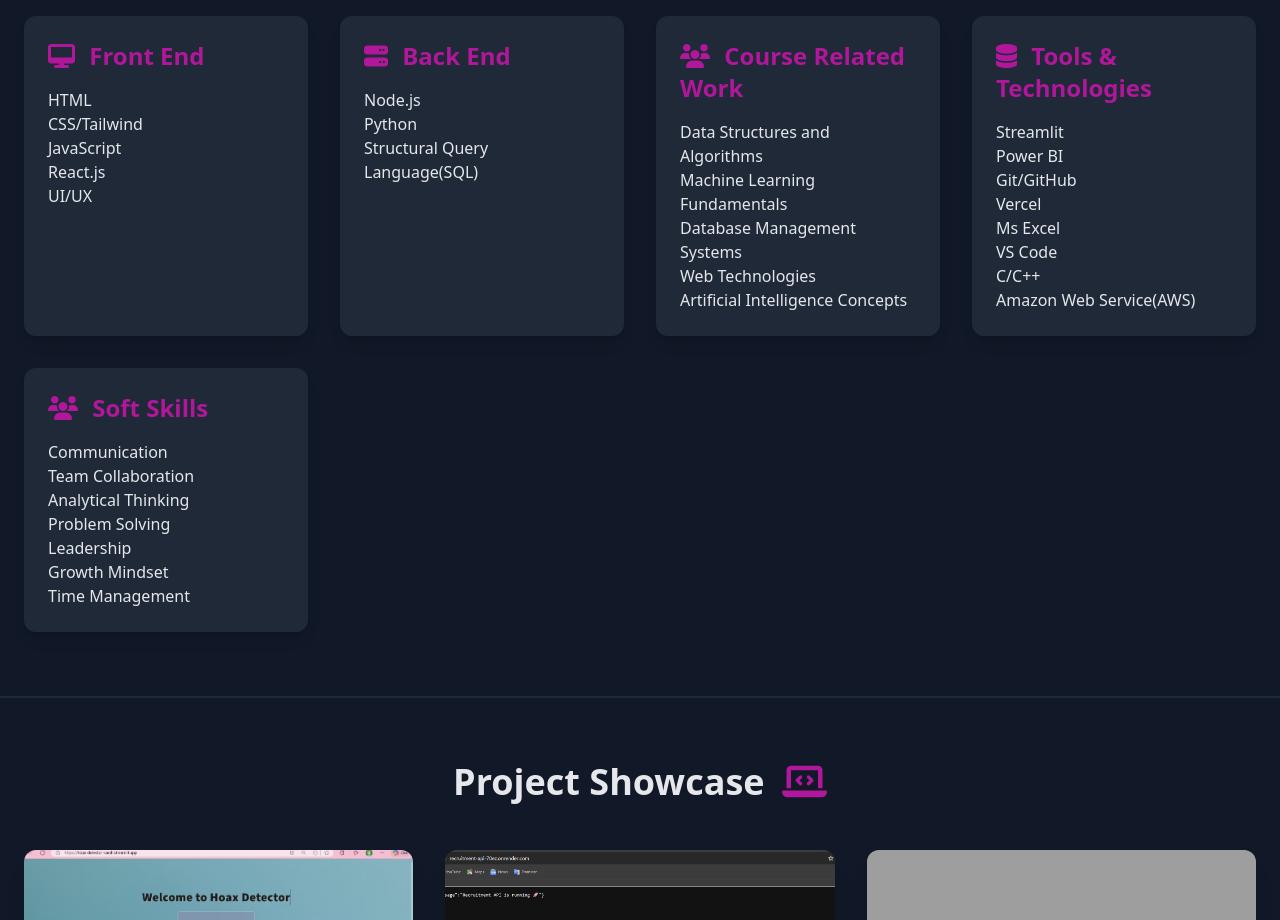
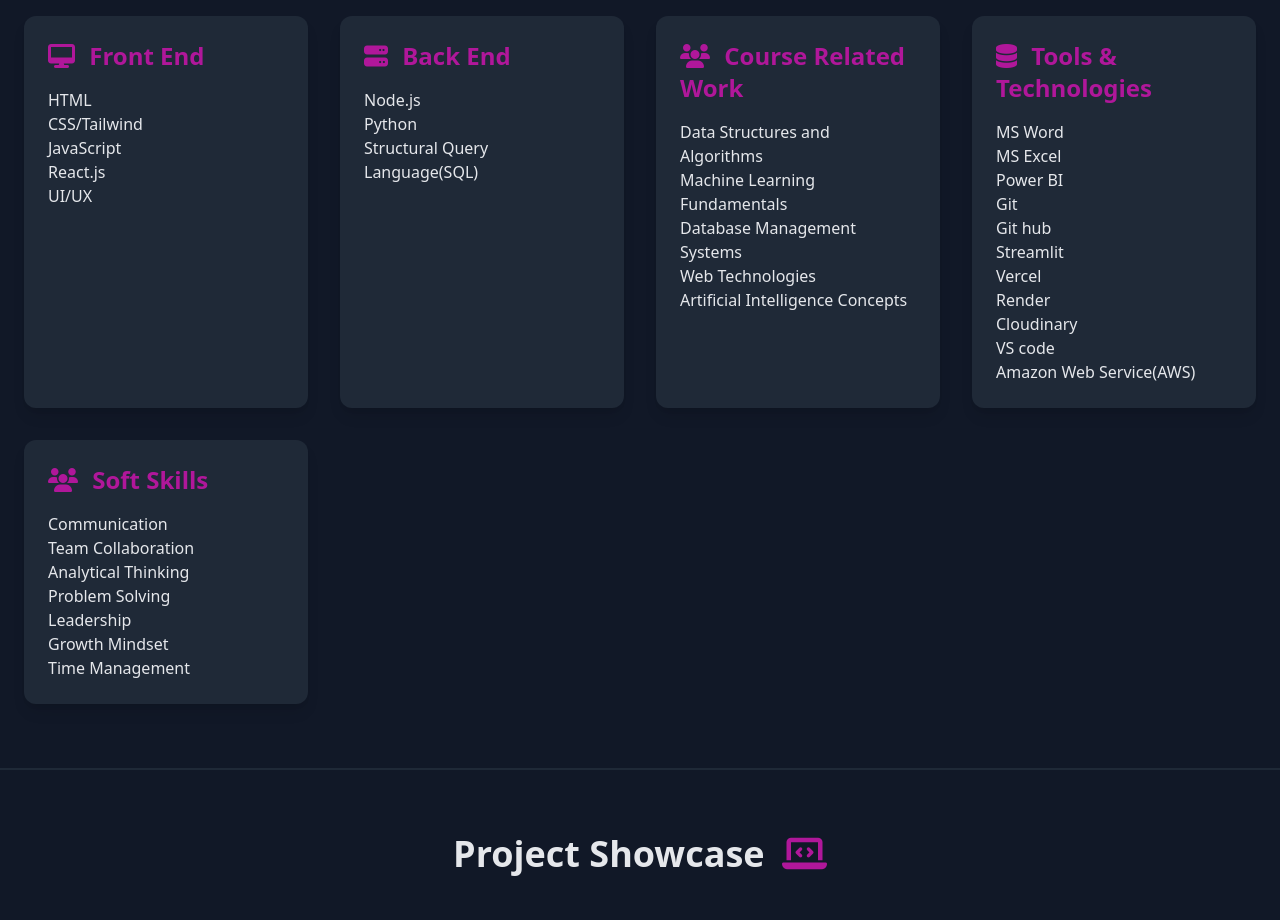
Before and after one commit to joojaya/Portfolio, a plain HTML site: page index.html in a window 1280 px wide. Shown: the part 1680-2600 px from the top of the page. Drawn offline with nearby package versions, Linux system fonts and the light colour scheme; grey boxes are pictures that could not be loaded.

Commit message:
Update index.html

```diff
--- a/index.html
+++ b/index.html
@@ -192,13 +192,16 @@
                         <h3 class="text-2xl font-semibold mb-4 text-primary-indigo"><i class="fas fa-database mr-2"></i> Tools & Technologies</h3>
                         <div class="flex flex-wrap gap-2">
                             <ol>
+                                <li class="skill-tag"> MS Word</li>
+                                <li class="skill-tag"> MS Excel</li>
+                                <li class="skill-tag"> Power BI</li>
+                                <li class="skill-tag"> Git</li>
+                                <li class="skill-tag"> Git hub</li>
                                 <li class="skill-tag"> Streamlit</li>
-                                <li class="skill-tag"> Power BI</li>
-                                <li class="skill-tag"> Git/GitHub</li>
                                 <li class="skill-tag"> Vercel</li>
-                                <li class="skill-tag"> Ms Excel</li>
-                                <li class="skill-tag"> VS Code</li>
-                                <li class="skill-tag"> C/C++</li>
+                                <li class="skill-tag"> Render</li>
+                                <li class="skill-tag"> Cloudinary</li>
+                                <li class="skill-tag"> VS code</li>
                                 <li class="skill-tag">Amazon Web Service(AWS)</li>
                             </ol>
                         </div>
```
